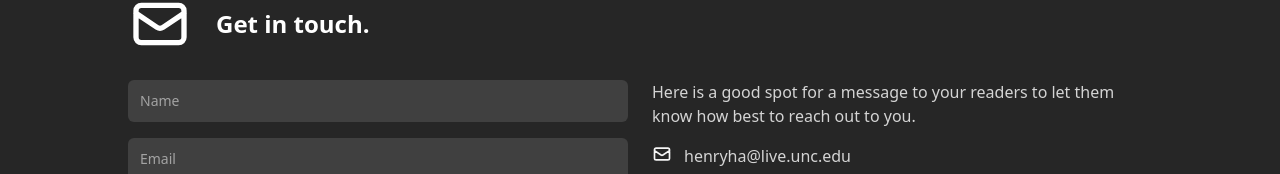
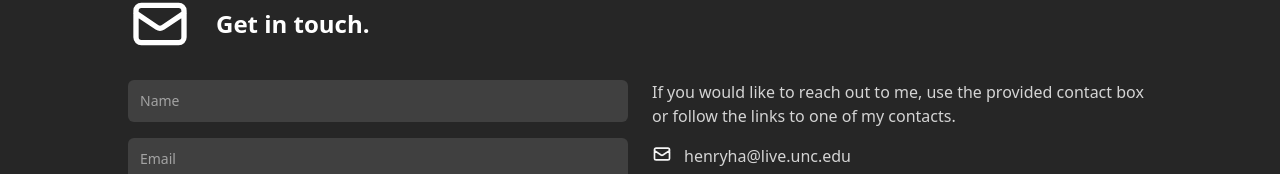
Before and after one commit to hduperier/hduperierweb, a Next.js app: page / in a window 1280 px wide. Shown: the part 4008-4182 px from the top of the page. Built offline with nearby package versions, Linux system fonts and the light colour scheme.

Commit message:
edit more data

```diff
--- a/src/data/data.tsx
+++ b/src/data/data.tsx
@@ -329,7 +329,7 @@ export const testimonial: TestimonialSection = {
 
 export const contact: ContactSection = {
   headerText: 'Get in touch.',
-  description: 'Here is a good spot for a message to your readers to let them know how best to reach out to you.',
+  description: 'If you would like to reach out to me, use the provided contact box or follow the links to one of my contacts.',
   items: [
     {
       type: ContactType.Email,
@@ -339,7 +339,7 @@ export const contact: ContactSection = {
     {
       type: ContactType.Location,
       text: 'Chapel Hill, NC',
-      href: 'https://www.google.ca/maps/place/Victoria,+BC/@48.4262362,-123.376775,14z',
+      href: 'https://goo.gl/maps/cgVUdECny7Ykr88W7',
     },
     {
       type: ContactType.Github,
```
